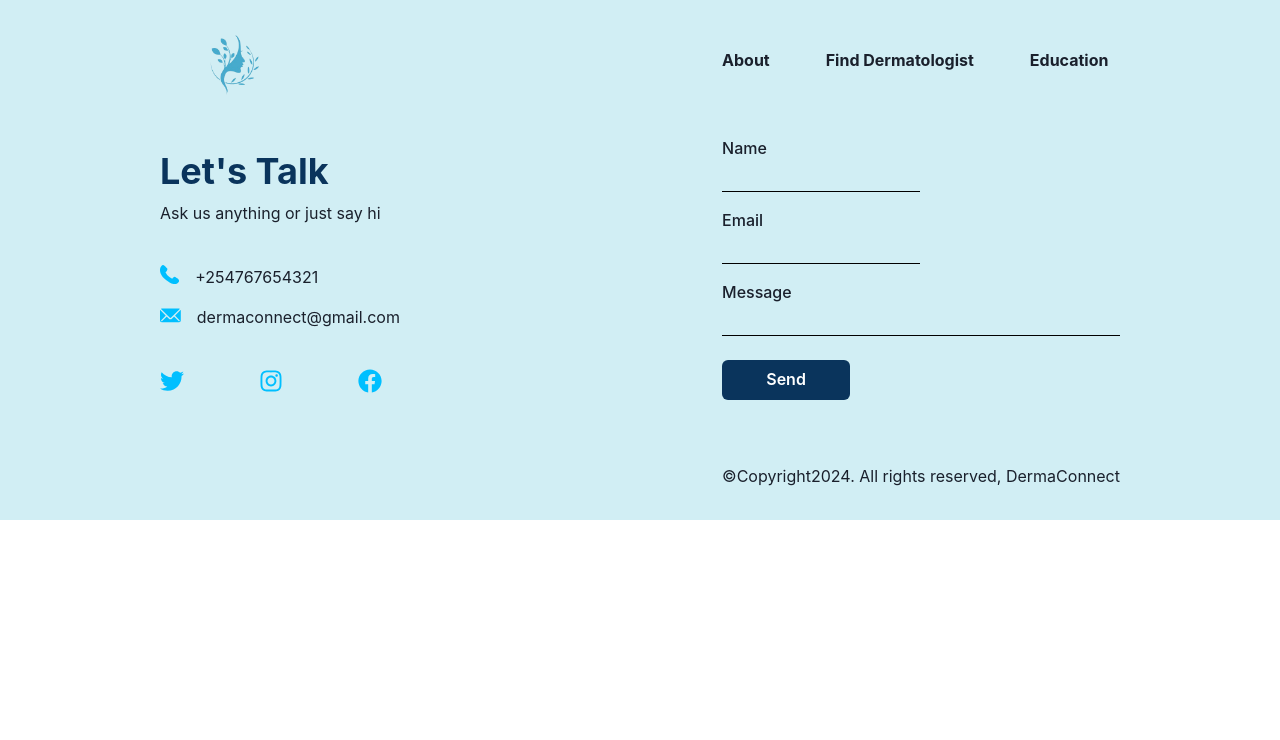
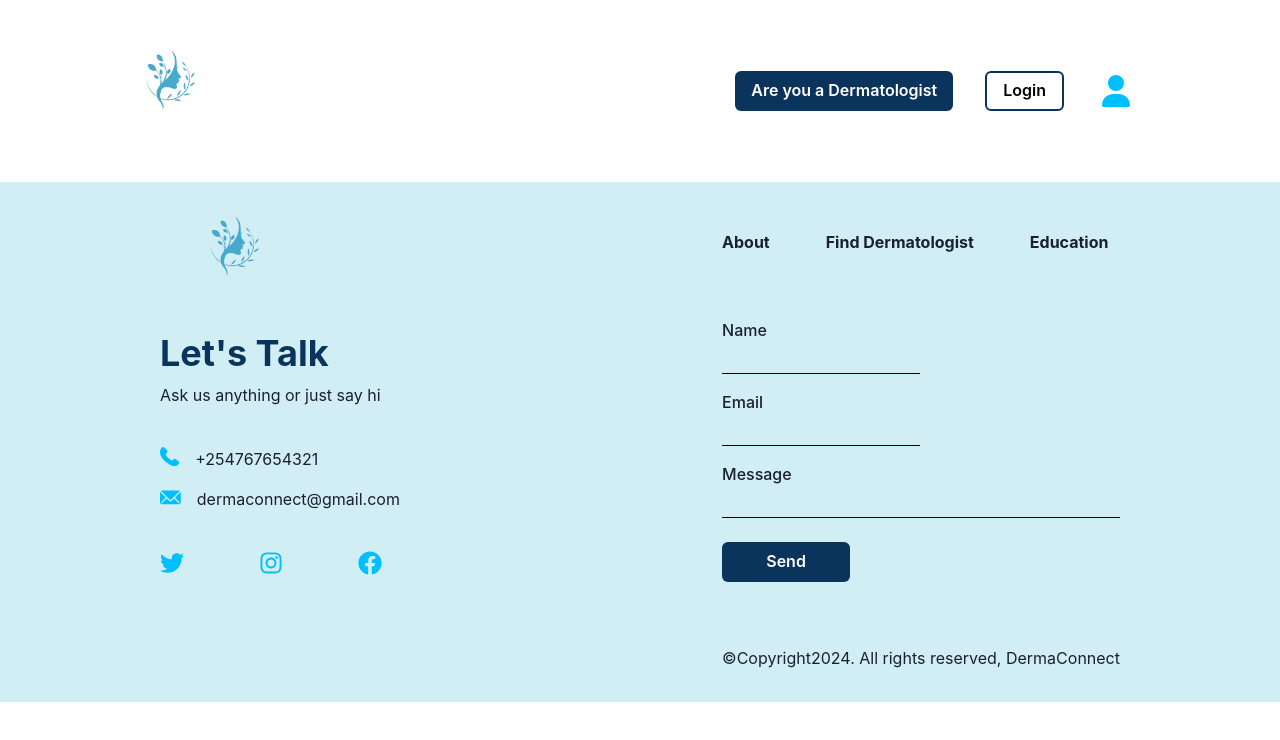
Before and after one commit to MariaGKimani/DermaConnect, a React (Vite) app in the folder frontend/: page / in a window 1280 px wide. Shown: the top 740 px of the page. Built offline with nearby package versions, Linux system fonts and the light colour scheme.

Commit message:
Adds a navbar with logo and buttons

```diff
--- a/frontend/package.json
+++ b/frontend/package.json
@@ -5,6 +5,7 @@
   "type": "module",
   "scripts": {
     "dev": "vite",
+    "start": "vite",
     "build": "vite build",
     "lint": "eslint .",
     "preview": "vite preview"
@@ -29,6 +30,6 @@
     "eslint-plugin-react-hooks": "^5.1.0-rc.0",
     "eslint-plugin-react-refresh": "^0.4.12",
     "globals": "^15.9.0",
-    "vite": "^5.4.8"
+    "vite": "^5.4.9"
   }
 }
--- a/frontend/src/App.jsx
+++ b/frontend/src/App.jsx
@@ -1,11 +1,13 @@
 import React from 'react'
 import { ChakraProvider } from '@chakra-ui/react'
 import Footer from './components/Footer'
+import Navbar from './components/Navbar'
 
 function App() {
   return (
     <>
       <ChakraProvider>
+        <Navbar/>
         <Footer />
       </ChakraProvider>
     </>
--- /dev/null
+++ b/frontend/src/components/Navbar.jsx
@@ -0,0 +1,29 @@
+import React from 'react';
+import { Box, Spacer,Image, Flex, Button, IconButton, Icon } from '@chakra-ui/react';
+import logo from "../assets/Pink_Minimal_Skincare___Hair_Free_Logo__1_-removebg-preview.png"
+import { FaPhone } from 'react-icons/fa';
+import { FontAwesomeIcon } from '@fortawesome/react-fontawesome';
+import { faUser } from '@fortawesome/free-solid-svg-icons';
+
+
+const Navbar = () => {
+    return(
+        <>
+              <Box display="flex" justifyContent="space-between" alignItems="center" p="1rem" boxShadow="md">
+              <Image src={logo} alt="DermaConnect logo" height='150px' ml='5rem'/>
+              <Spacer />
+              <Flex alignItems="center" mr='8rem' >
+                <Button color="white" bg="#0A345C"
+                _hover={{bg:"#072d49"}}
+                mr="2rem"> Are you a Dermatologist</Button>
+                <Button colorScheme="blue" variant="outline" borderColor="#0A345C" borderWidth="2px"  mr="2rem" textColor={'black'}>
+            Login
+          </Button>
+          <IconButton icon={<FontAwesomeIcon icon={faUser} />} aria-label='Contact Us' color="#00BFFF" bg="transparent" _hover={{ color: "#072d49", bg: "transparent" }} isRound  fontSize='2.0rem'/>
+              </Flex>
+              </Box>
+
+        </>
+    )
+}
+export default Navbar;
```
Also changed, not shown: 1 other file (tests, documents, lock files or other folders).
